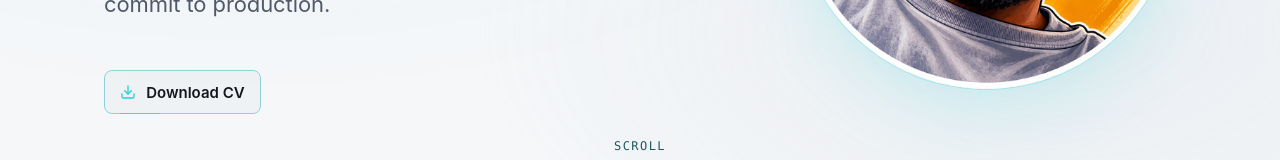
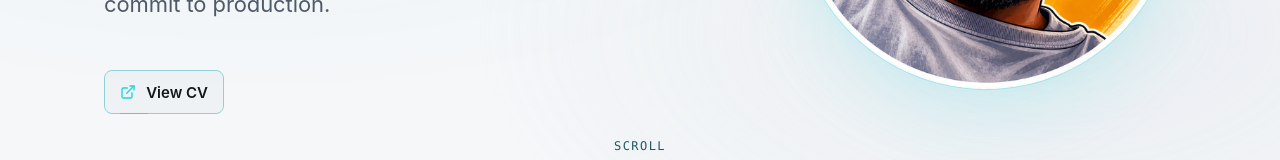
Before and after one commit to olat69/reactPortforlio, a React (Vite) app: page / in a window 1280 px wide. Shown: the part 541-701 px from the top of the page. Built offline with nearby package versions, Linux system fonts and the light colour scheme.

Commit message:
feat: update CV link to external document and change download CTA to view

```diff
--- a/src/components/sections/Hero.jsx
+++ b/src/components/sections/Hero.jsx
@@ -1,5 +1,5 @@
 import { useEffect, useRef } from "react";
-import { Download } from "lucide-react";
+import { ExternalLink } from "lucide-react";
 import gsap from "gsap";
 import { SplitText } from "gsap/SplitText";
 
@@ -129,16 +129,17 @@ export default function Hero() {
           {/* CTAs */}
           <div ref={ctaRef} className="hero-cta-row">
             <a
-            href="/cv.pdf"
-            download="Temitope_Olaniyan_CV.pdf"
-            aria-label="Download CV"
+              href="https://docs.google.com/document/d/1nge-hSIwo7Nmg2zDUYq8EmpFbZ02QH7WZsHmvINkmXQ/edit?usp=sharing"
+              target="_blank"
+              rel="noopener noreferrer"
+              aria-label="View CV"
               data-cursor="hover"
               className="hero-download-cta"
             >
               <span className="hero-download-icon" aria-hidden="true">
-              <Download size={16} strokeWidth={2} />
+                <ExternalLink size={16} strokeWidth={2} />
               </span>
-            <span>Download CV</span>
+              <span>View CV</span>
             </a>
           </div>
         </div>
```
Lines whose indentation alone changed are shown as unchanged.
